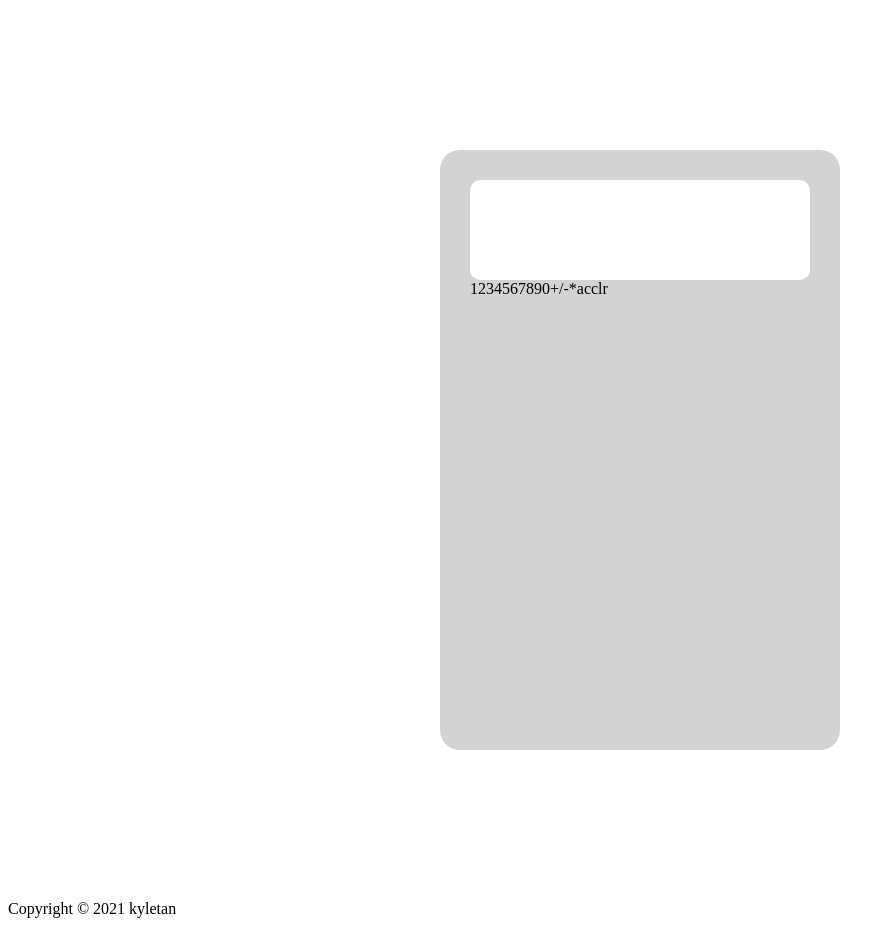
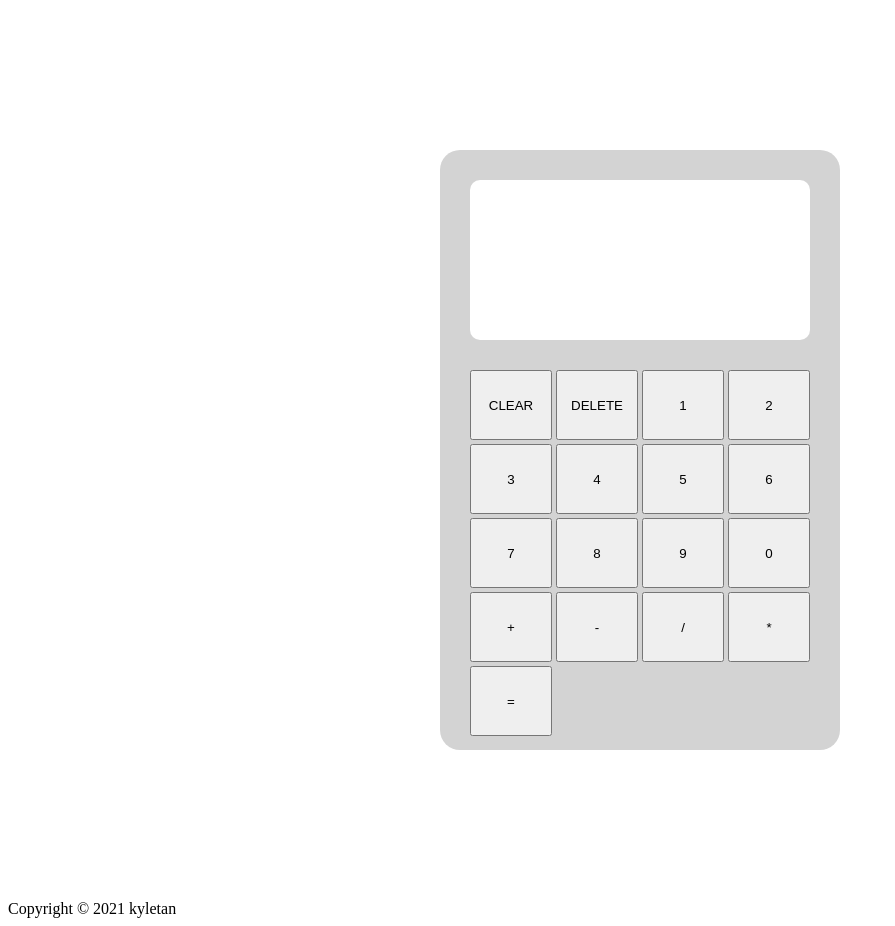
Before and after one commit to kyleetaan/calculator, a plain HTML site: page index.html in a window 1280 px wide. Shown: the whole page, without its empty margins (0-895 px from the left). Drawn offline with Linux system fonts and the light colour scheme.

Commit message:
created buttons

```diff
--- a/index.html
+++ b/index.html
@@ -16,23 +16,23 @@
                 <div class="inputScreen"></div>
             </div>
             <div class="buttons">
-                <div id="one">1</div>
-                <div id="two">2</div>
-                <div id="three">3</div>
-                <div id="four">4</div>
-                <div id="five">5</div>
-                <div id="six">6</div>
-                <div id="seven">7</div>
-                <div id="eight">8</div>
-                <div id="nine">9</div>
-                <div id="zero">0</div>
-                <div id="plus">+</div>
-                <div id="divide">/</div>
-                <div id="subrtract">-</div>
-                <div id="multiply">*</div>
-                <div id="clear">ac</div>
-                <div id="backspace">clr</div>
-
+                <button id="clearBtn">CLEAR</button>
+                <button id="deleteBtn">DELETE</button>
+                <button id="one">1</button>
+                <button id="two">2</button>
+                <button id="three">3</button>
+                <button id="four">4</button>
+                <button id="five">5</button>
+                <button id="six">6</button>
+                <button id="seven">7</button>
+                <button id="eight">8</button>
+                <button id="nine">9</button>
+                <button id="zero">0</button>
+                <button id="plus">+</button>
+                <button id="subtract">-</button>
+                <button id="divide">/</button>
+                <button id="multiply">*</button>
+                <button id="equals">=</button>
             </div>
         </div>
     </div>
--- a/styles.css
+++ b/styles.css
@@ -25,12 +25,21 @@ body{
 }
 
 .screen {
-    height: 100px;
+    height: 160px;
     width: 340px;
     background-color: white;
     border-radius: 10px;
 }
 
 .buttons {
+    margin-top: 30px;
     display: flex;
+    flex-wrap: wrap;
+    width: 340px;
+    gap: 4px;
 }
+
+.buttons button {
+    width: 82px;
+    height: 70px;
+}
```
